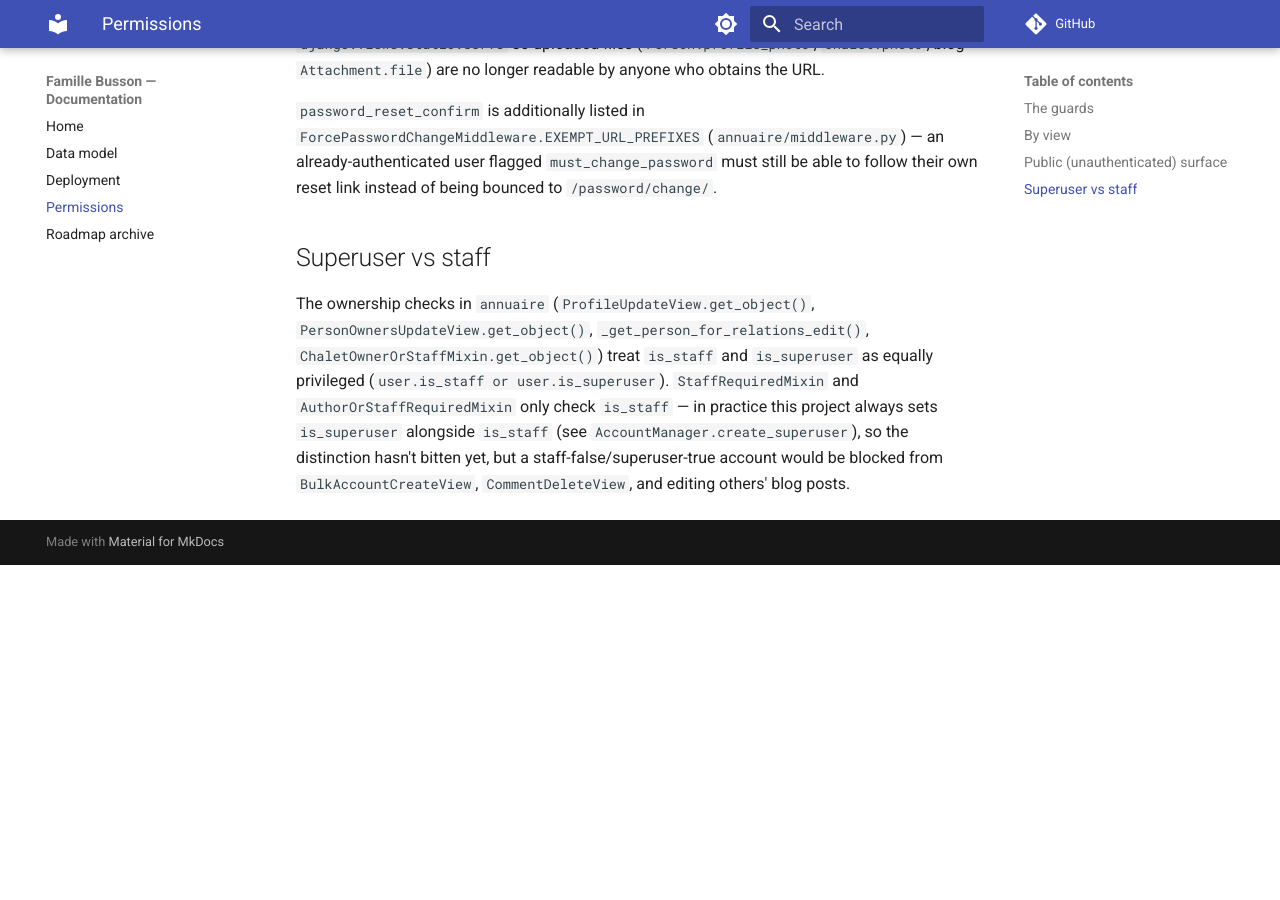
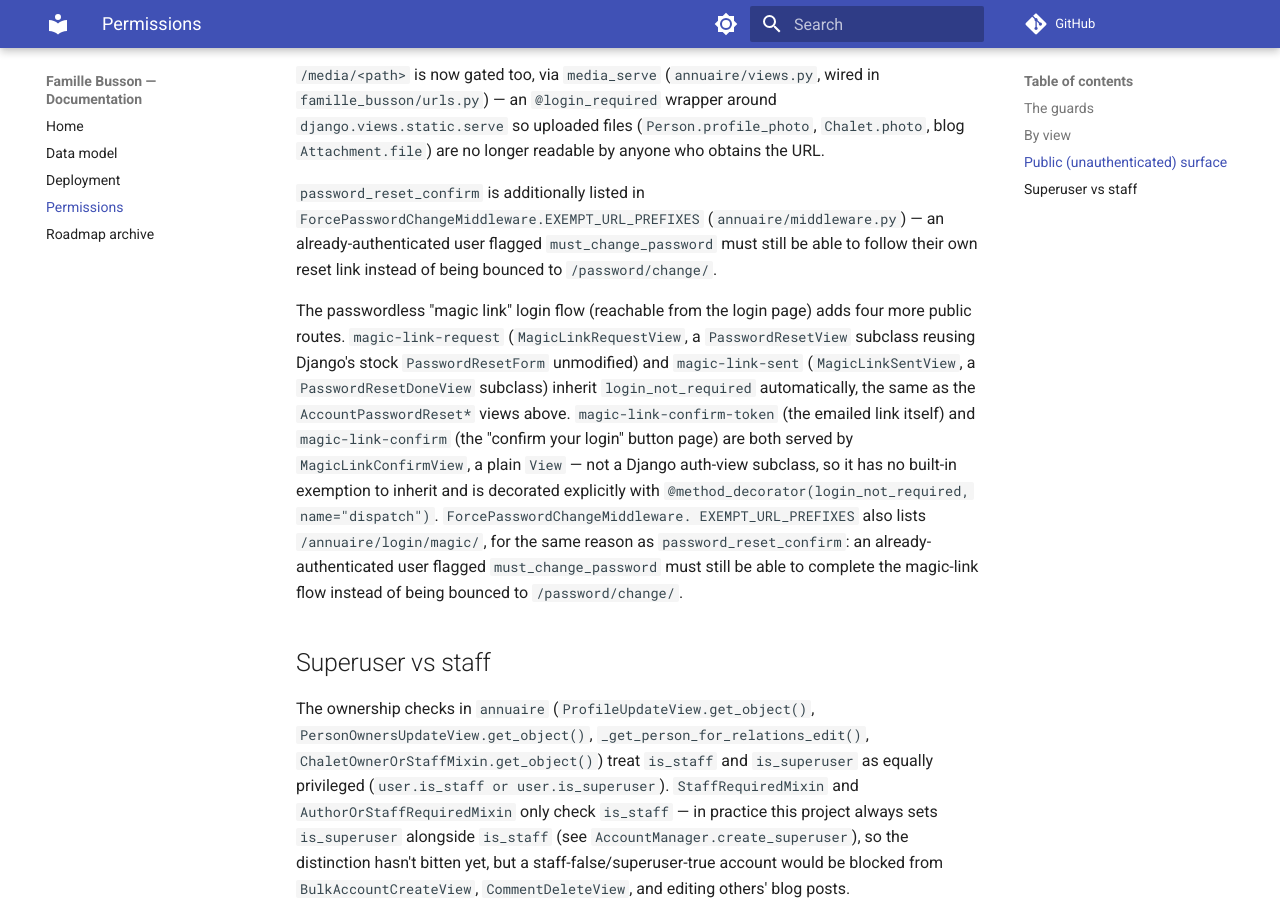
Before and after one commit to reboulip/famille-busson, an MkDocs documentation site: the page built from docs/permissions.md, in a window 1280 px wide and 900 px high, scrolled down 3899 px. Built offline with MkDocs 1.6.1 and Material for MkDocs 9.7.7, drawn with Linux system fonts in a browser that asks for light colours; comment, search, counter and statistics services are not loaded; before the commit the page ends 4464 px from its top, so only the background shows below that; some of the changed text lies outside the part shown.

Commit message:
docs: sync documentation for Phase 3
- docs/permissions.md: document the new magic-link public routes (wave 3)
  and their login_not_required/EXEMPT_URL_PREFIXES exemptions, plus the
  ProfileUpdateView notification-preferences addition (wave 1).
- docs/deployment.md: geocode_person_addresses/geocode_chalet_addresses now
  resolve via annuaire.geocoding.geocode() (BAN + Photon fallback), not
  BAN alone (wave 4).

```diff
--- a/docs/permissions.md
+++ b/docs/permissions.md
@@ -41,7 +41,7 @@ a `get_object()` — but it raises the same `PermissionDenied` and gates the sam
 | `DirectoryListView`, `ProfileDetailView`, `ChaletListView`, `ChaletDetailView`, `AddPresenceView`, `UpdatePresenceView`, `DeletePresenceView`, `ProfileCreateView`, `MapListView`, `FamilyTreeView` | `annuaire` | `LoginRequiredMixin` | Any logged-in user. |
 | `ChaletCreateView` | `chalet-create` | `LoginRequiredMixin` + `dispatch()` check | Any logged-in user with a completed profile; the creator is auto-added as an owner. |
 | `PersonCreateView` | `person-create` | `LoginRequiredMixin` + `dispatch()` check | Any logged-in user with a completed profile; creates an accountless `Person` and auto-adds the creator as an owner. |
-| `ProfileUpdateView` | `person-edit` | `get_object()` override (`can_edit_person()`) | Owner of the profile, or staff/superuser. |
+| `ProfileUpdateView` | `person-edit` | `get_object()` override (`can_edit_person()`) | Owner of the profile, or staff/superuser. Also renders and saves the profile's notification preferences (`FormSettings`) alongside the main form — no separate guard, so anyone who can edit the profile can edit its notification prefs too. |
 | `PersonOwnersUpdateView` | `person-owners-edit` | `get_object()` override (`can_edit_person()` + `account_id is None`) | Owner of an **accountless** `Person`, or staff/superuser. 403 if the profile already has an `Account` — ownership stops being editable once someone can log in as that profile. |
 | `ProfileClaimView` | `profile-claim` | `LoginRequiredMixin` + `dispatch()` check | Any logged-in user with **no** linked profile; self-service, instant, no approval — links the account to any `Person` with `account__isnull=True`. Deliberately not reachable from the public signup form (see "Public (unauthenticated) surface" below). |
 | `PersonRelationsView` (read), `AddRelationView`, `UpdateRelationView`, `DeleteRelationView` | `person-relations-edit`, `person-relation-*` | `_get_person_for_relations_edit()` | Owner of the `Person` (via `can_edit_person()`), or staff/superuser. `PersonRelationsView.get()` calls this helper too, so viewing the relations page is just as gated as editing it. |
@@ -92,6 +92,20 @@ readable by anyone who obtains the URL.
 `must_change_password` must still be able to follow their own reset link instead
 of being bounced to `/password/change/`.
 
+The passwordless "magic link" login flow (reachable from the login page) adds four
+more public routes. `magic-link-request` (`MagicLinkRequestView`, a `PasswordResetView`
+subclass reusing Django's stock `PasswordResetForm` unmodified) and `magic-link-sent`
+(`MagicLinkSentView`, a `PasswordResetDoneView` subclass) inherit `login_not_required`
+automatically, the same as the `AccountPasswordReset*` views above. `magic-link-confirm-token`
+(the emailed link itself) and `magic-link-confirm` (the "confirm your login" button page)
+are both served by `MagicLinkConfirmView`, a plain `View` — not a Django auth-view
+subclass, so it has no built-in exemption to inherit and is decorated explicitly with
+`@method_decorator(login_not_required, name="dispatch")`. `ForcePasswordChangeMiddleware.
+EXEMPT_URL_PREFIXES` also lists `/annuaire/login/magic/`, for the same reason as
+`password_reset_confirm`: an already-authenticated user flagged `must_change_password`
+must still be able to complete the magic-link flow instead of being bounced to
+`/password/change/`.
+
 ## Superuser vs staff
 
 The ownership checks in `annuaire` (`ProfileUpdateView.get_object()`,
```
Also changed, not shown: docs/deployment.md (+7 -4 lines).
